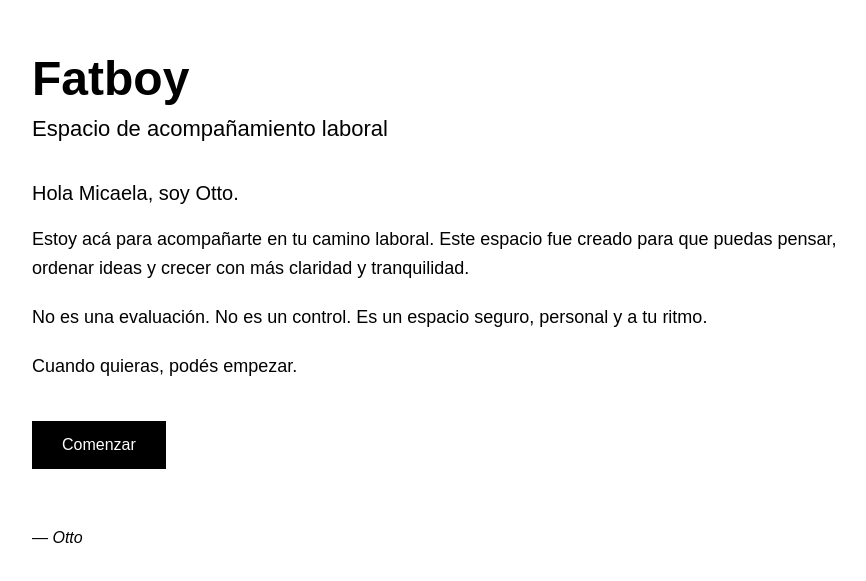
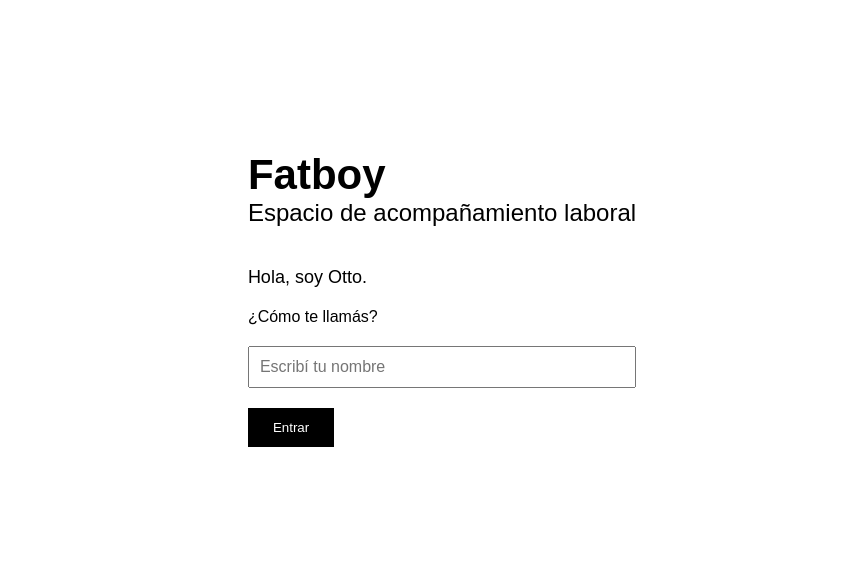
Before and after one commit to micagg282-blip/fatboy, a Next.js app: page / in a window 1280 px wide. Shown: the part 101-682 px from the top of the page, without its empty margins (198-1064 px from the left). Built offline with nearby package versions, Linux system fonts and the light colour scheme.

Commit message:
otto interactivo con nombre

```diff
--- a/pages/index.js
+++ b/pages/index.js
@@ -1,47 +1,79 @@
+import { useState } from "react";
+
 export default function Home() {
-  const nombre = "Micaela"; // después esto será automático
+  const [nombre, setNombre] = useState("");
+  const [iniciado, setIniciado] = useState(false);
 
   return (
     <main
       style={{
         minHeight: "100vh",
         backgroundColor: "#ffffff",
-        color: "#000000",
+        color: "#000",
         fontFamily: "Arial, sans-serif",
         padding: "60px 40px",
         display: "flex",
-        flexDirection: "column",
         justifyContent: "center",
-        maxWidth: "900px",
-        margin: "0 auto",
+        alignItems: "center",
       }}
     >
-      <h1 style={{ fontSize: "48px", marginBottom: "10px" }}>
-        Fatboy
-      </h1>
-
-      <h2 style={{ fontSize: "22px", fontWeight: "400", marginBottom: "40px" }}>
+      {!iniciado ? (
+        <div style={{ maxWidth: "500px" }}>
+          <h1 style={{ fontSize: "42px" }}>Fatboy</h1>
+          <h2 style={{ fontWeight: "400", marginBottom: "40px" }}>
             Espacio de acompañamiento laboral
           </h2>
 
-      <p style={{ fontSize: "20px", marginBottom: "20px" }}>
-        Hola {nombre}, soy Otto.
+          <p style={{ fontSize: "18px", marginBottom: "20px" }}>
+            Hola, soy Otto.
           </p>
 
-      <p style={{ fontSize: "18px", lineHeight: "1.6", marginBottom: "20px" }}>
-        Estoy acá para acompañarte en tu camino laboral.
-        Este espacio fue creado para que puedas pensar, ordenar ideas
-        y crecer con más claridad y tranquilidad.
+          <p style={{ marginBottom: "20px" }}>
+            ¿Cómo te llamás?
           </p>
 
-      <p style={{ fontSize: "18px", lineHeight: "1.6", marginBottom: "20px" }}>
-        No es una evaluación.
-        No es un control.
-        Es un espacio seguro, personal y a tu ritmo.
+          <input
+            type="text"
+            placeholder="Escribí tu nombre"
+            value={nombre}
+            onChange={(e) => setNombre(e.target.value)}
+            style={{
+              padding: "10px",
+              fontSize: "16px",
+              width: "100%",
+              marginBottom: "20px",
+            }}
+          />
+
+          <button
+            onClick={() => setIniciado(true)}
+            style={{
+              backgroundColor: "#000",
+              color: "#fff",
+              border: "none",
+              padding: "12px 25px",
+              cursor: "pointer",
+            }}
+          >
+            Entrar
+          </button>
+        </div>
+      ) : (
+        <div style={{ maxWidth: "700px" }}>
+          <h1>Hola {nombre} 👋</h1>
+
+          <p style={{ fontSize: "18px", marginTop: "20px" }}>
+            Soy Otto.
+            Estoy acá para acompañarte en tu camino laboral.
           </p>
 
-      <p style={{ fontSize: "18px", lineHeight: "1.6", marginBottom: "40px" }}>
-        Cuando quieras, podés empezar.
+          <p style={{ fontSize: "18px", marginTop: "20px" }}>
+            Este espacio es personal, confidencial y a tu ritmo.
+            No hay respuestas correctas, solo procesos.
+          </p>
+
+          <p style={{ marginTop: "30px" }}>
+            Cuando estés lista, podemos empezar.
           </p>
 
           <button
@@ -49,18 +81,19 @@ export default function Home() {
               backgroundColor: "#000",
               color: "#fff",
               border: "none",
-          padding: "15px 30px",
-          fontSize: "16px",
+              padding: "12px 25px",
+              marginTop: "20px",
               cursor: "pointer",
-          width: "fit-content",
             }}
           >
-        Comenzar
+            Comenzar mi proceso
           </button>
 
-      <p style={{ marginTop: "60px", fontStyle: "italic" }}>
+          <p style={{ marginTop: "50px", fontStyle: "italic" }}>
             — Otto
           </p>
+        </div>
+      )}
     </main>
   );
 }
```
Lines whose indentation alone changed are shown as unchanged.
